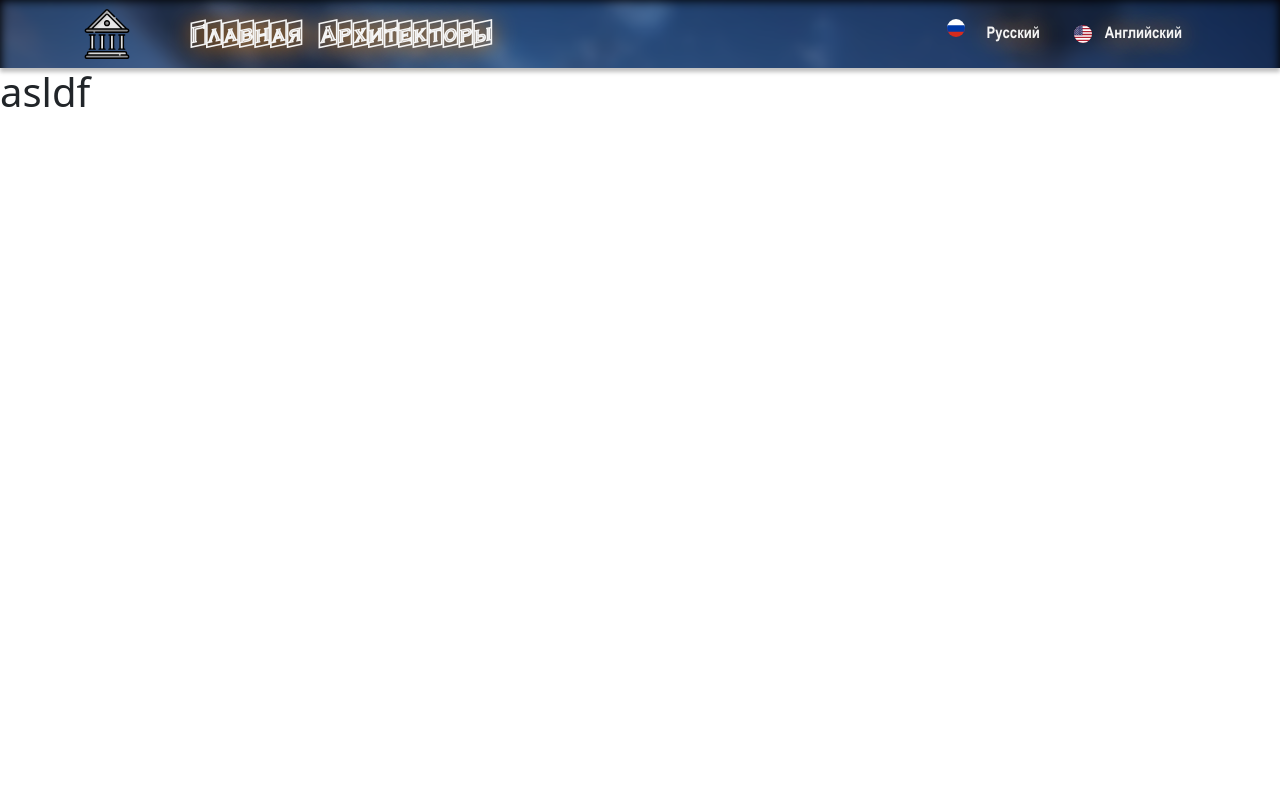
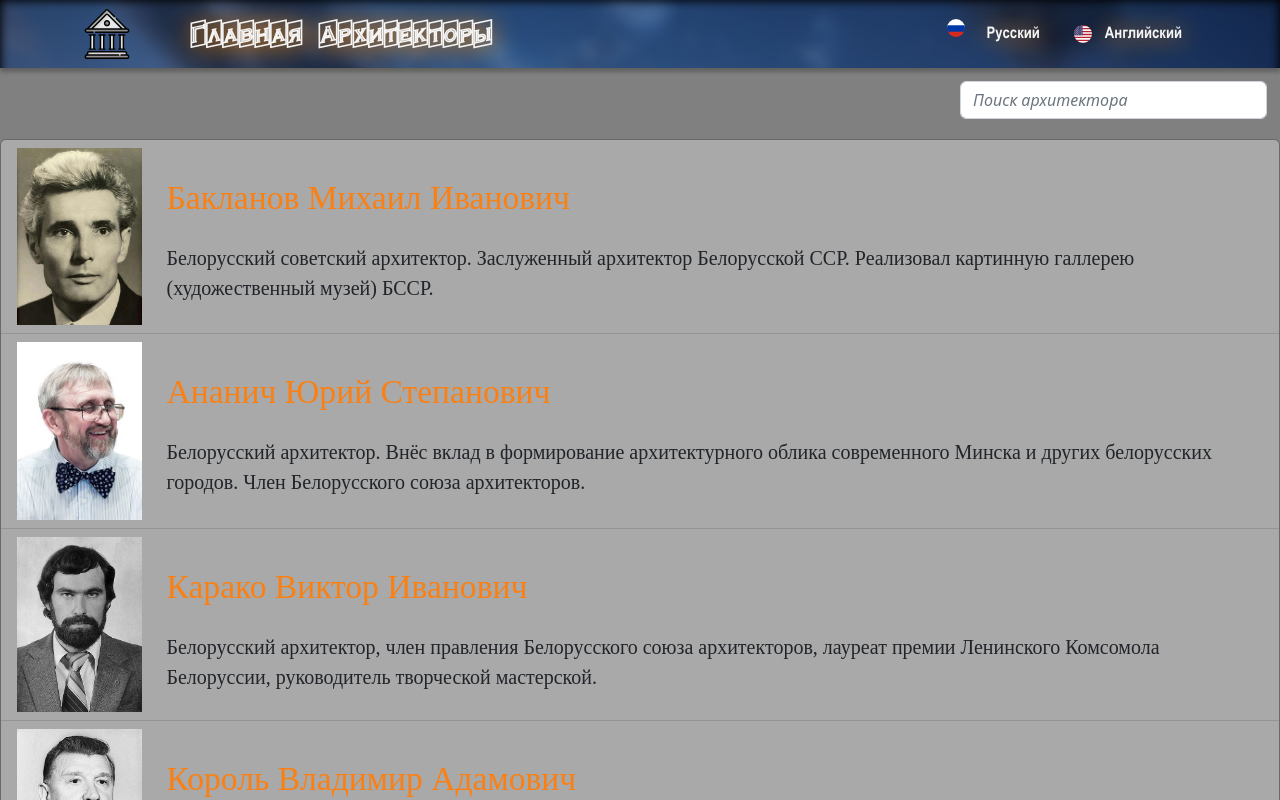
Before and after one commit to DenKorporation/Architects-of-Belarus, a React (Create React App) app: page /Architects-of-Belarus/architects in a window 1280 px wide. Shown: the top 800 px of the page. Built offline with nearby package versions, Linux system fonts and the light colour scheme.

Commit message:
Add list of architects page

```diff
--- a/src/App.js
+++ b/src/App.js
@@ -3,6 +3,7 @@ import { Routes, Route } from "react-router-dom";
 import NavigationBar from "./infoblocks/Navigation/NavigationBar";
 import Home from "./pages/Home";
 import ArchitectPersonalInfo from "./pages/ArchitectPersonalInfo";
+import ArchitectsList from "./pages/ArchitectsList";
 
 function App() {
 	return (
@@ -10,7 +11,7 @@ function App() {
 			<Routes>
 				<Route path="Architects-of-Belarus/" element={<NavigationBar />}>
 					<Route index element={<Home />} />
-					<Route path="architects" element={<h1> asldf</h1>} />
+					<Route path="architects" element={<ArchitectsList />} />
 					<Route path="architects/:id" element={<ArchitectPersonalInfo />} />
 				</Route>
 			</Routes>
--- /dev/null
+++ b/src/pages/ArchitectsList.css
@@ -0,0 +1,83 @@
+.architects-block {
+    background-color: gray;
+}
+
+.architects-list-card{
+    background-color: gray !important;
+	width: 100% !important;
+	align-items: center;
+}
+
+.architects-list-group{
+	width: 100% !important;
+	align-items: center;
+}
+
+.arch-list-item{
+    background-color: darkgray !important;
+	align-items: center;
+    display:flex;
+}
+.arch-photo{
+    width: 10%;
+}
+.arch-card{
+    display: flex;
+}
+.arch-inf{
+    padding-left: 2%;
+    padding-top: 2%;
+}
+.arch-list-item:hover{
+    background-color: white !important;
+	align-items: center;
+}
+.arch-wrapper {
+    display: flex;
+    justify-content: space-between;
+    align-items: center;
+    text-align: center;
+    margin-bottom: 20px;
+}
+
+.search-form {
+    width: 25%;
+    padding-right: 1%;
+    padding-top: 1%;
+    margin-left: auto;
+    margin-right: 0;
+}
+
+.search-box {
+    border-radius: 10px;
+}
+
+.search-box::placeholder {
+    font-style: italic;
+    color: white;
+}
+
+.arch-fio {
+    font-family: Playfair;
+    font-size: 2.1em;
+    margin-bottom: 0;
+    color: #fa8014 !important;
+}
+.arch-descr {
+    font-family: Playfair;
+    font-weight: 400;
+    font-size: 20px;
+    margin-top: 20px;
+    margin-bottom: 0px;
+}
+
+@media only screen and (max-width: 992px) {
+    .arch-wrapper {
+        flex-direction: column;
+    }
+
+    .search-form {
+        width: 90%;
+        padding-top: 30px;
+    }
+}
--- /dev/null
+++ b/src/pages/ArchitectsList.js
@@ -0,0 +1,74 @@
+import './ArchitectsList.css'
+import {Form, Image} from "react-bootstrap";
+import Card from 'react-bootstrap/Card';
+import ListGroup from 'react-bootstrap/ListGroup';
+import { useTranslation } from 'react-i18next';
+import data from "../data.json";
+import {Link} from "react-router-dom";
+import { useState } from "react"
+
+function ArchitectsList() {
+    const { t, i18n } = useTranslation();
+
+    const arr = Object.keys(data).map((id) => [id, t(`architects.${id}.surname`) + " " + t(`architects.${id}.name`) + " " + t(`architects.${id}.patronymic`)])
+
+    // search field
+    const [name, setName] = useState('');
+    // search result
+    const [foundPerson, setFoundPerson] = useState(arr);
+
+    const find = (e) => {
+        const keyword = e.target.value;
+        if (keyword !== "") {
+            const results = arr.filter((user) => {
+                return user[1].toLowerCase().includes(keyword.toLowerCase());
+            });
+            setFoundPerson(results);
+        } else {
+            setFoundPerson(arr);
+            // If the text field is empty, show all users
+        }
+
+        setName(keyword);
+    };
+
+    return (
+        <>
+            <div className="architects-block">
+                <div className="arch-wrapper">
+                    <Form className="search-form">
+                            <Form.Control className="search-box" type="search" placeholder={t("searchCaption")} onChange={find} />
+                    </Form>
+                </div>
+
+                <Card className="architects-list-card">
+                    <ListGroup variant="flush" className="architects-listgroup">
+
+                        {foundPerson && foundPerson.length > 0 ? (
+                        foundPerson.map((id) =>
+                            <ListGroup.Item action as={Link} to={`${id[0]}`} className="arch-list-item">
+                                <div className="arch-card">
+                                    <img
+					                    src={require(`../img/${id[0]}/fface.png`)}
+					                    className="arch-photo"
+				                    />
+                                    <div className="arch-inf">
+                                        <p className="arch-fio">{t(`architects.${id[0]}.surname`)} {t(`architects.${id[0]}.name`)} {t(`architects.${id[0]}.patronymic`)}</p>
+                                        <p className="arch-descr">{t(`architects.${id[0]}.shortDescription`)}</p>
+                                    </div>
+                                </div>
+
+                            </ListGroup.Item>
+
+                        )) : ("")}
+
+                    </ListGroup>
+                </Card>
+
+            </div>
+
+        </>
+    )
+}
+
+export default ArchitectsList
```
